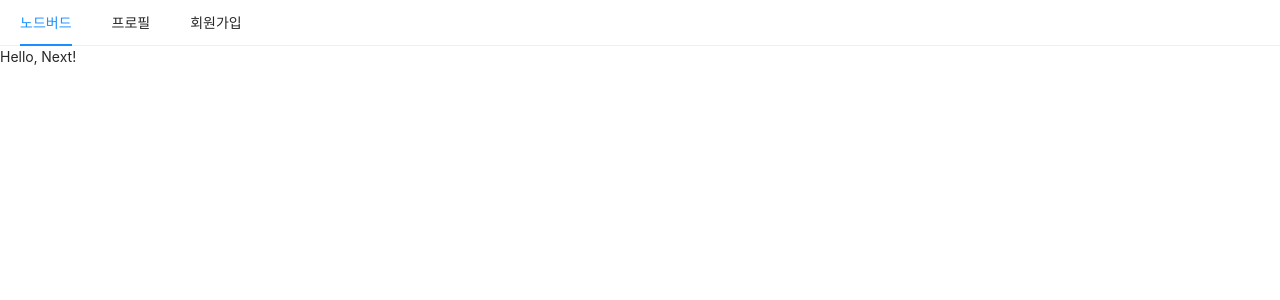
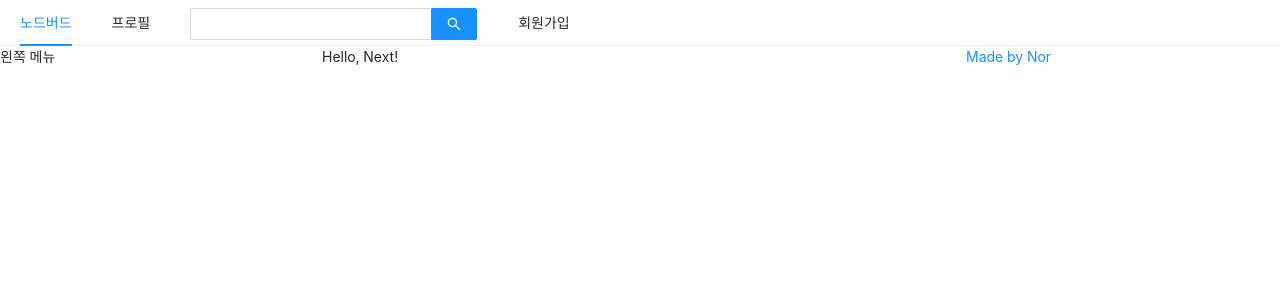
Before and after one commit to mihyunLee/react-nodebird, a Next.js app in the folder front/: page / in a window 1280 px wide. Shown: the top 300 px of the page. Built offline with nearby package versions, Linux system fonts and the light colour scheme.

Commit message:
💄design: 검색창, 그리드 추가

```diff
--- a/front/components/AppLayout.js
+++ b/front/components/AppLayout.js
@@ -1,6 +1,6 @@
 import PropTypes from "prop-types";
 import Link from "next/link";
-import { Menu } from "antd";
+import { Menu, Input, Row, Col } from "antd";
 
 const items = [
   {
@@ -20,6 +20,10 @@
     key: "profile",
   },
   {
+    label: <Input.Search style={{ verticalAlign: "middle" }} enterButton />,
+    key: "search",
+  },
+  {
     label: (
       <Link href="/signup">
         <a>회원가입</a>
@@ -33,7 +37,23 @@
   return (
     <div>
       <Menu mode="horizontal" items={items} />
-      {children}
+      <Row gutter={8}>
+        <Col xs={24} md={6}>
+          왼쪽 메뉴
+        </Col>
+        <Col xs={24} md={12}>
+          {children}
+        </Col>
+        <Col xs={24} md={6}>
+          <a
+            href="https://codingmyoni.tistory.com/"
+            target="_blank"
+            rel="noreferrer noopner"
+          >
+            Made by Nor
+          </a>
+        </Col>
+      </Row>
     </div>
   );
 };
```
